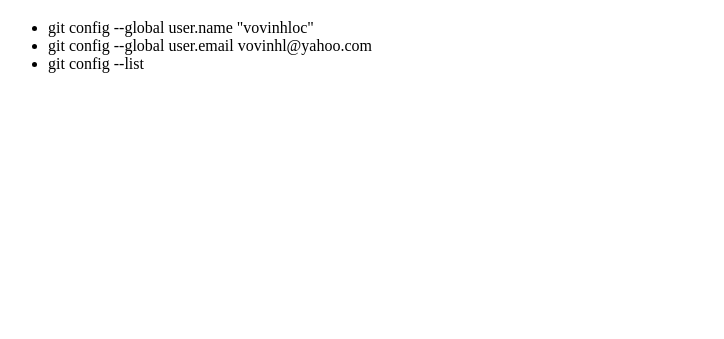
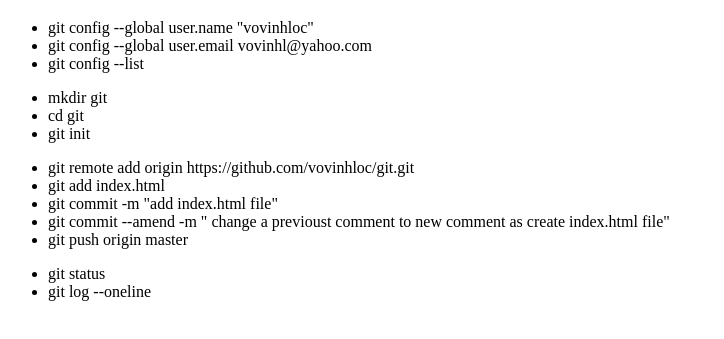
Before and after one commit to vovinhloc/git, a plain HTML site: page index.html in a window 1280 px wide. Shown: the part 61-400 px from the top of the page, without its empty margins (0-724 px from the left). Drawn offline with Linux system fonts and the light colour scheme.

Commit message:
add note

```diff
--- a/index.html
+++ b/index.html
@@ -12,6 +12,24 @@
         <li>git config --global user.name "vovinhloc"</li>
         <li>git config --global user.email vovinhl@yahoo.com</li>
         <li>git config --list</li>
+
+    </ul>
+    <ul>
+        <li>mkdir git</li>
+        <li>cd git</li>
+        <li>git init</li>
+    </ul>
+    <ul>
+        <li>git remote add origin https://github.com/vovinhloc/git.git</li>
+        <li>git add index.html</li>
+        <li>git commit -m "add index.html file"</li>
+        <li>git commit --amend -m " change a previoust comment to new comment as create index.html file" </li>
+        <li>git push origin master</li>
+
+    </ul>
+    <ul>
+        <li>git status</li>
+        <li>git log --oneline</li>
     </ul>
 </body>
 </html>
```
